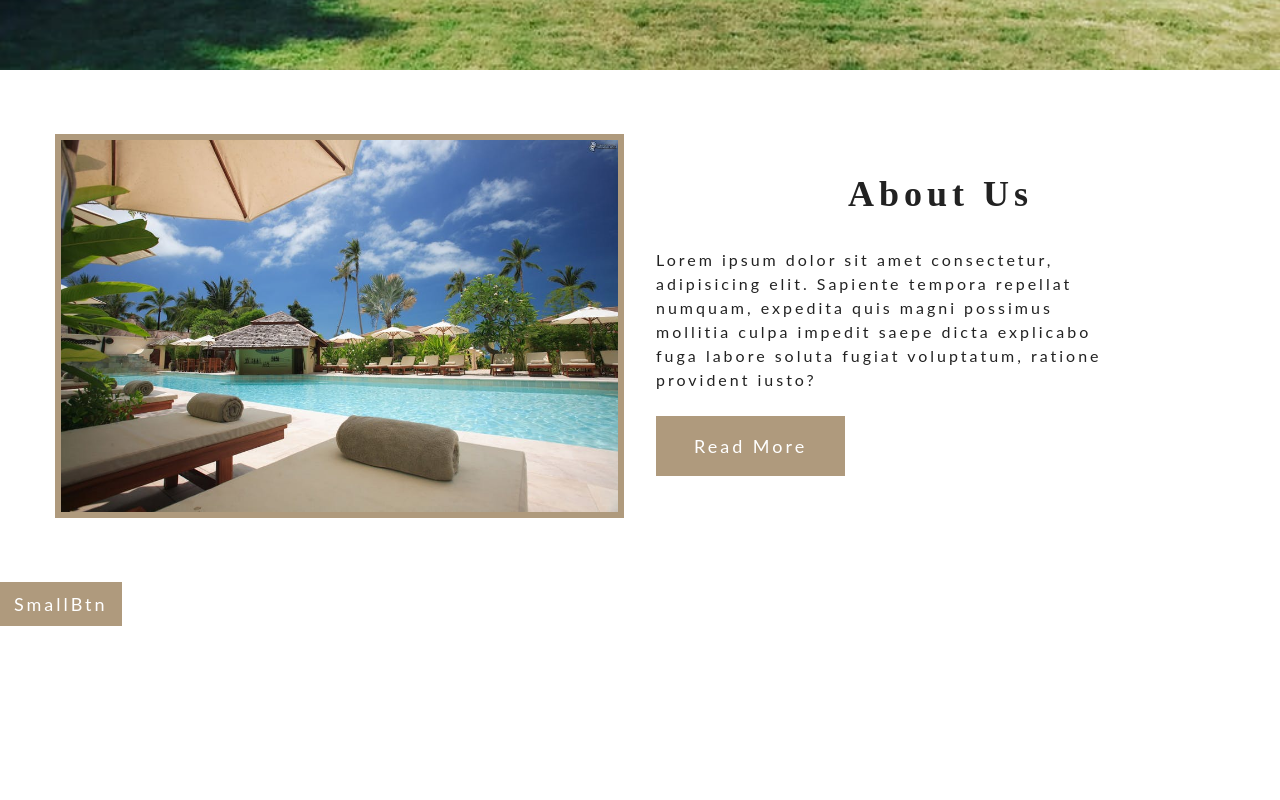
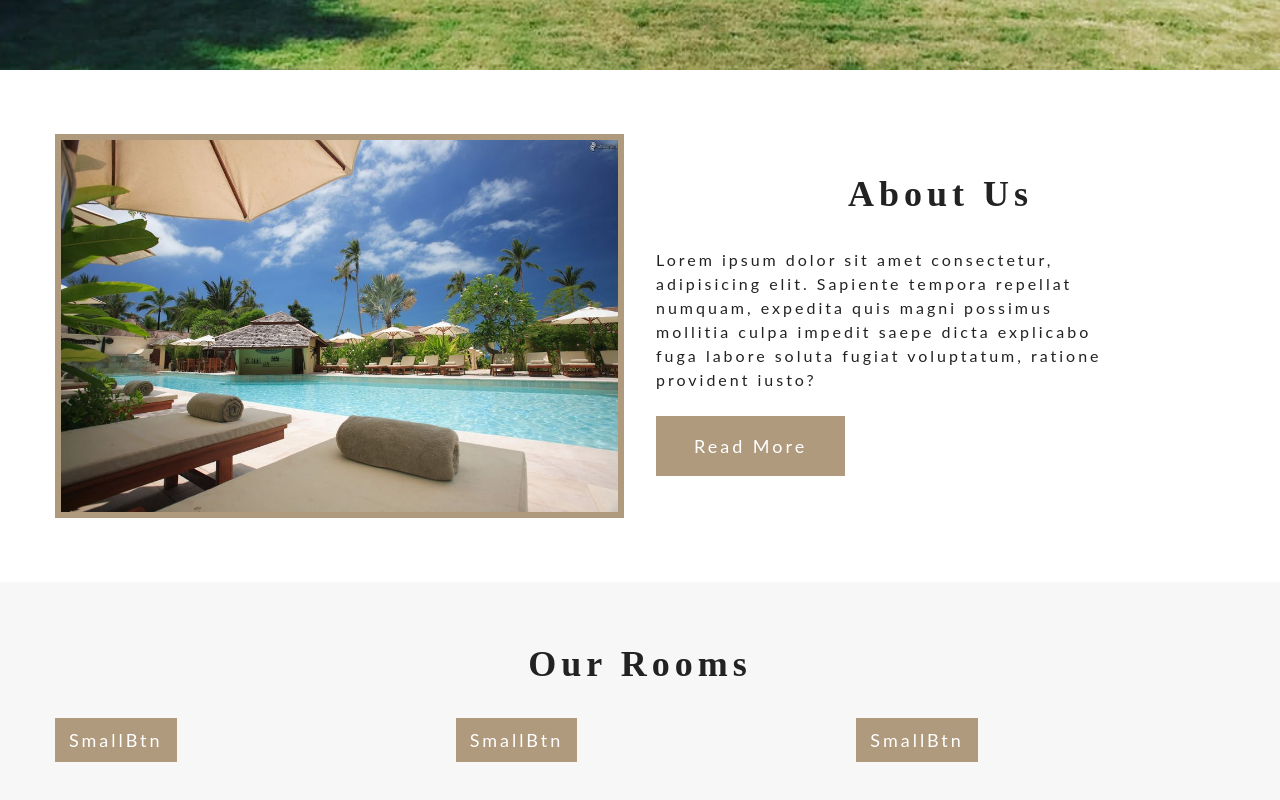
Before and after one commit to juliasut/beachwalk_resort, a React (Create React App) app: page / in a window 1280 px wide. Shown: the part 730-1530 px from the top of the page. Before the commit the page ends 1356 px from the top, so only its background shows below. Built offline with nearby package versions, Linux system fonts and the light colour scheme; the HTML template or start-up script is replaced by a standard one.

Commit message:
Add all css properties

```diff
--- a/src/components/home/Rooms.js
+++ b/src/components/home/Rooms.js
@@ -1,12 +1,45 @@
 import React, { Component } from 'react';
 import Room from './Room';
+import styled from 'styled-components';
+import Title from '../globals/Title';
+import Section from '../globals/Section';
+import rooms from './rooms-data';
+import { setColor, media, setRem } from '../../styles';
 
 export default class Rooms extends Component {
+  state = {
+    rooms: rooms
+  }
   render() {
     return (
-      <div>
-        <Room />
-      </div>
+      <Section color={setColor.lightGrey}>
+        <Title title="our rooms" center />
+        <RoomsCenter>
+          {this.state.rooms.map((room) => {
+            return <Room key={room.id} room={room} />
+          })}
+        </RoomsCenter>
+      </Section>
     )
   }
 }
+
+const RoomsCenter = styled.div`
+  width: 90vw;
+  margin: 0 auto;
+
+  ${media.tablet`
+  display: grid;
+  grid-template-columns: 1fr 1fr;
+  grid-column-gap: ${setRem(32)};
+  `}
+
+  ${media.desktop`
+  width: 100vw;
+  max-width: 1170px;
+  `}
+
+  ${media.large`
+  grid-template-columns: repeat(3, 1fr);
+  `}
+`;
```
